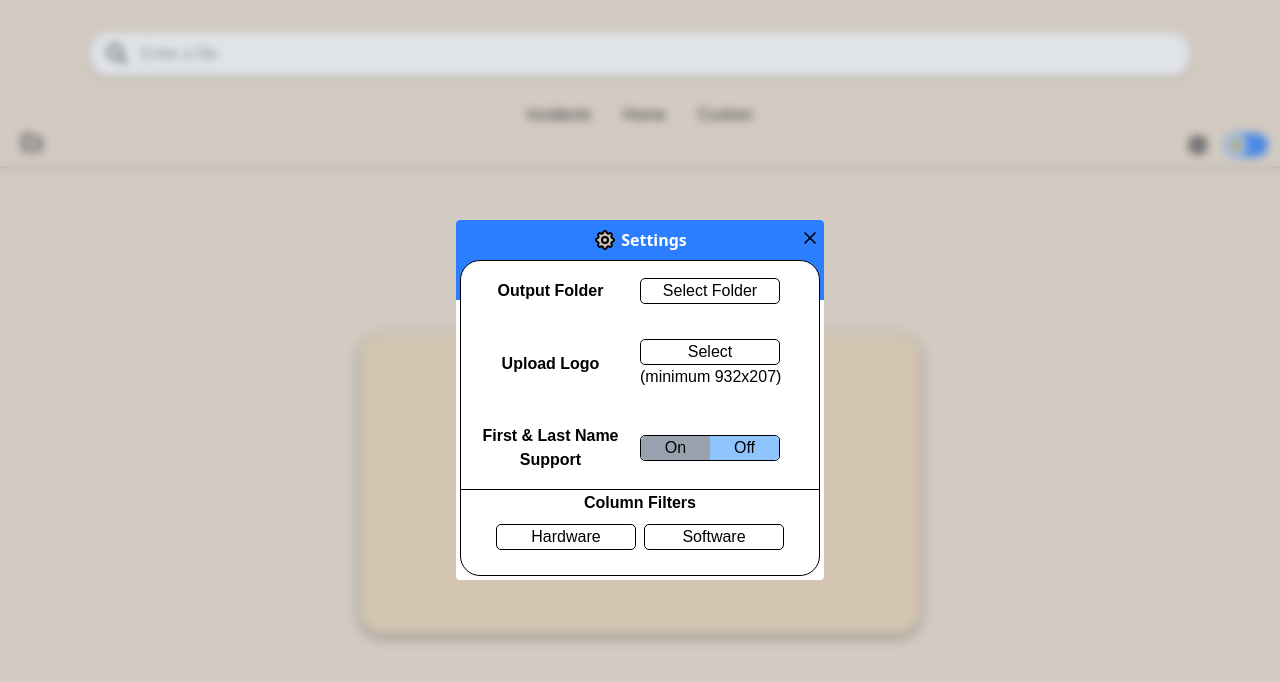
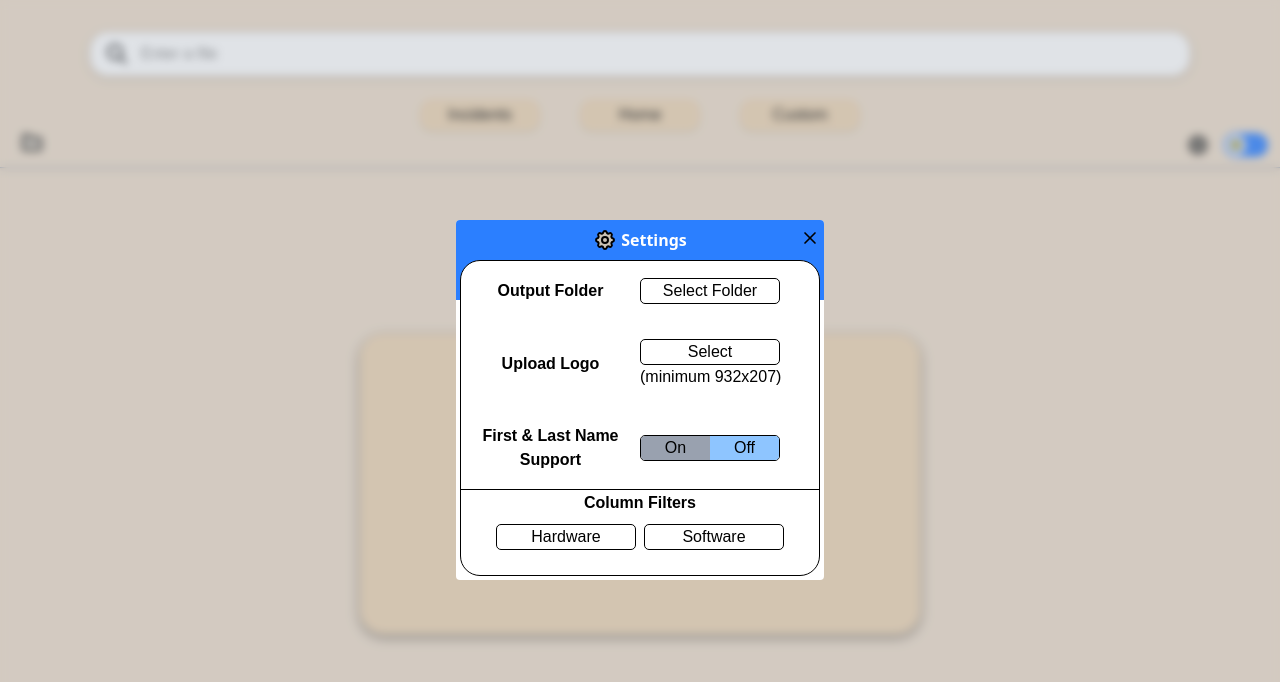
Before and after one commit to bobllor/TEKLabeler, a React (Vite) app: page / in a window 1280 px wide. Both pictures are taken after a click on the element 1198 px from the left and 145 px from the top of the page. Shown: the top 682 px of the page. Built offline with nearby package versions, Linux system fonts and the light colour scheme.

Commit message:
Fixed CSS issues

```diff
--- a/src/components/Header.jsx
+++ b/src/components/Header.jsx
@@ -12,7 +12,7 @@ export default function Header({fileData, setLoading, theme, utils}){
                 <div className="h-100 w-full flex justify-center pt-5">
                     <Search file={fileData.file} setLoading={setLoading} />
                 </div>
-                <div className="w-full h-10 flex dark-element justify-center items-center gap-4">
+                <div className="w-full h-10 flex dark-element justify-center items-center gap-10">
                     <NavGroup setLoading={setLoading} />
                 </div>
                 <div className="flex relative">
--- a/src/components/HeaderComponents/NavGroup.jsx
+++ b/src/components/HeaderComponents/NavGroup.jsx
@@ -24,7 +24,8 @@ export default function NavGroup({setLoading}){
         <>
             {navNames.map((data, i) => (
                 <div
-                className='hover:bg-gray-400 rounded-[9px] px-2 py-1'
+                className='rounded-[12px] w-30 px-2 py-1 light-background light-hover
+                shadow-[0_1px_3px_0_rgba(0,0,0,.15)] flex justify-center items-center'
                 onClick={() => {handleRedirect(data.url)}}
                 key={i}>
                     <span>{data.name}</span>
--- a/src/components/HeaderComponents/SelectInput.jsx
+++ b/src/components/HeaderComponents/SelectInput.jsx
@@ -16,7 +16,7 @@ export default function SelectInput({ file, fileInputRef, onFileChange }){
                     <div>
                         <Folder />
                     </div>
-                    <p className="pl-1 dark-element">{file ? file : 'No file selected!'}</p>
+                    <p className="pl-1 pr-1 dark-element">{file ? file : 'No file selected!'}</p>
                     <input type="file" className="opacity-0 absolute left-0 border-2 w-[inherit]"
                     title={file ? file : ''}
                     style={{ width: `${width}px` }}
--- a/src/components/Settings.jsx
+++ b/src/components/Settings.jsx
@@ -89,7 +89,7 @@ export default function Settings(){
                                 onMouseLeave={() => setShow(prev => !prev)}>
                                     <span>Select Folder</span>
                                 </button>
-                                <div className={`${!show && 'hidden'} mt-2 px-2 rounded-[5px]
+                                <div className={`${!show && 'hidden'} mt-1 px-2 rounded-[5px]
                                 absolute animate-wipe-down bg-white border-1`}>
                                     <span>{outputPath}</span>
                                 </div>
@@ -112,11 +112,11 @@ export default function Settings(){
                             <div className="bg-white border-1
                             rounded-[5px] w-35 max-h-8 flex items-center justify-between">
                                 <span className={`flex justify-center items-center
-                                rounded-l-[5px] w-full ${splitName ? "bg-blue-300" : "bg-gray-400"}`}>
+                                rounded-l-[4px] w-full ${splitName ? "bg-blue-300" : "bg-gray-400"}`}>
                                     On
                                 </span>
                                 <span className={`flex justify-center items-center
-                                rounded-r-[5px] w-full ${splitName ? "bg-gray-400" : "bg-blue-300"}`}>
+                                rounded-r-[4px] w-full ${splitName ? "bg-gray-400" : "bg-blue-300"}`}>
                                     Off
                                 </span>
                             </div>
```
